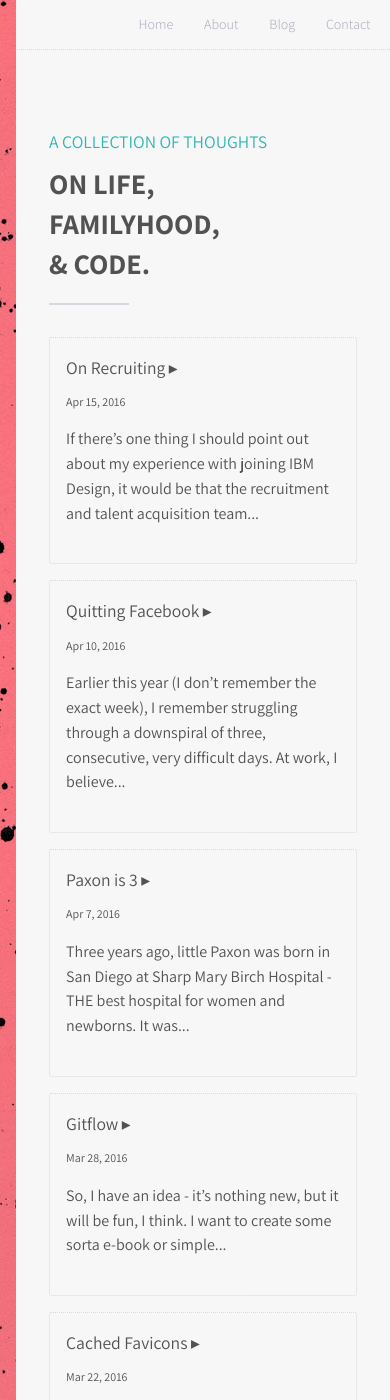
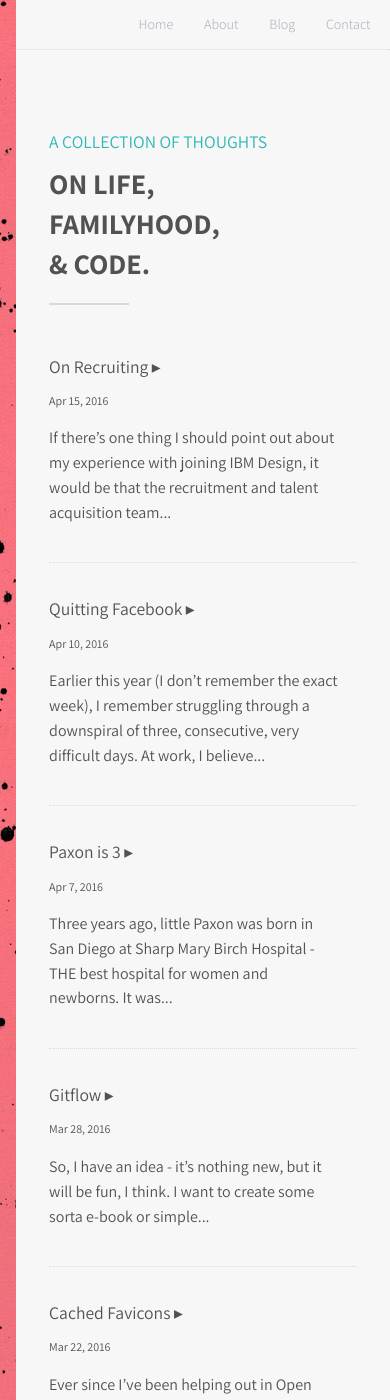
Before and after one commit to techtolentino/techtolentino.github.io, a Jekyll site: the page built from blog.md, in a window 390 px wide and 1400 px high. Built offline with Jekyll 4.4.1, drawn with Linux system fonts in a browser that asks for light colours.

Commit message:
blog styles on mobile

```diff
--- a/_sass/_post.scss
+++ b/_sass/_post.scss
@@ -54,9 +54,7 @@
 @include media-query($small-screen) {
     .post {
         &-list-item {
-            border: 1px dotted $gray-color;
-            border-radius: 2px;
-            padding: 1em;
+            padding: 1em 1em 1em 0;
         }
 
         &-link {
@@ -67,7 +65,7 @@
                 }
 
                 .post-list-item {
-                    border: 1px dotted $accent-color;
+                    // border: 1px dotted $accent-color;
                 }
             }
         }
--- a/_sass/_typography.scss
+++ b/_sass/_typography.scss
@@ -41,6 +41,10 @@
 
 ol {
     margin-bottom: 1.777em;
+}
+
+ul {
+    padding-left: 2em;
 }
 
 pre {
--- a/blog.md
+++ b/blog.md
@@ -5,6 +5,8 @@
 ---
 <h1 class="home--subtitle text--bold">on life,<br>familyhood,<br>& code.</h1>
 <hr class="divider--gray">
+
+
 <ul class="post-list">
     {% for post in site.posts %}
         <a class="post-link" href="{{ post.url | prepend: site.baseurl }}">
```
